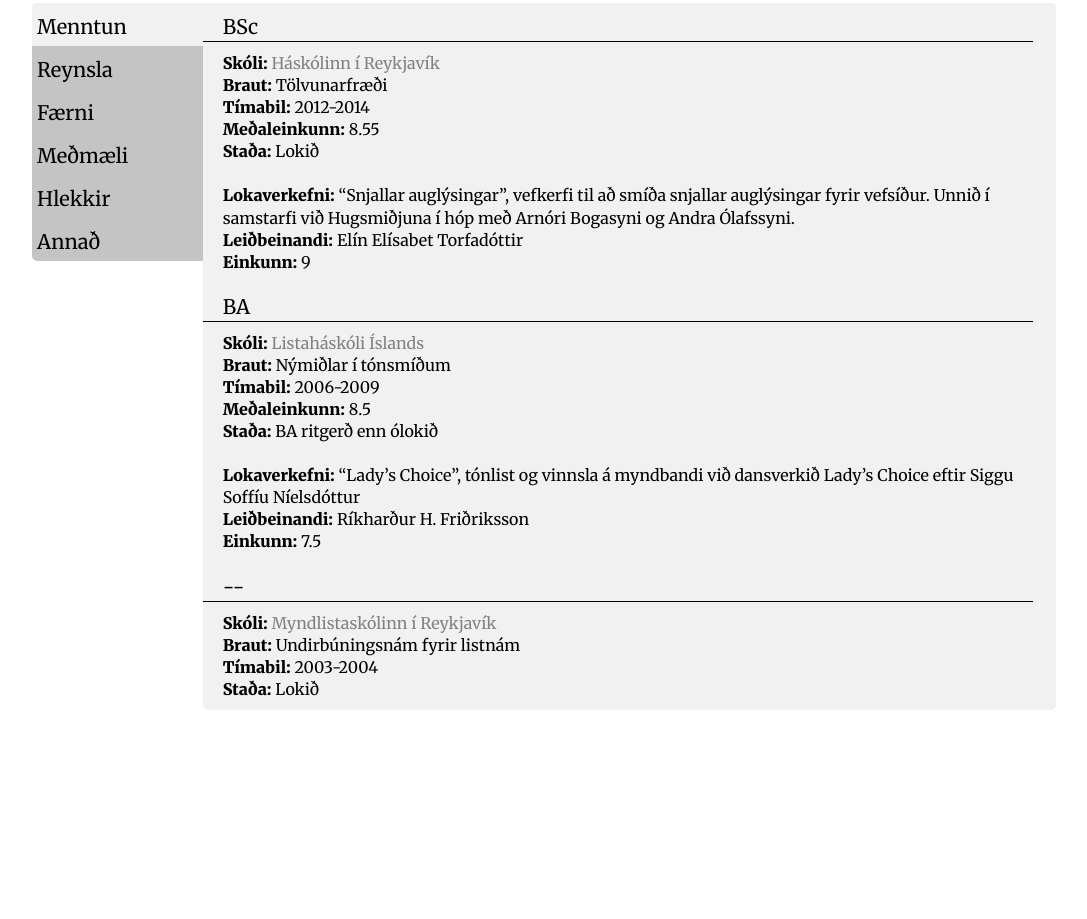
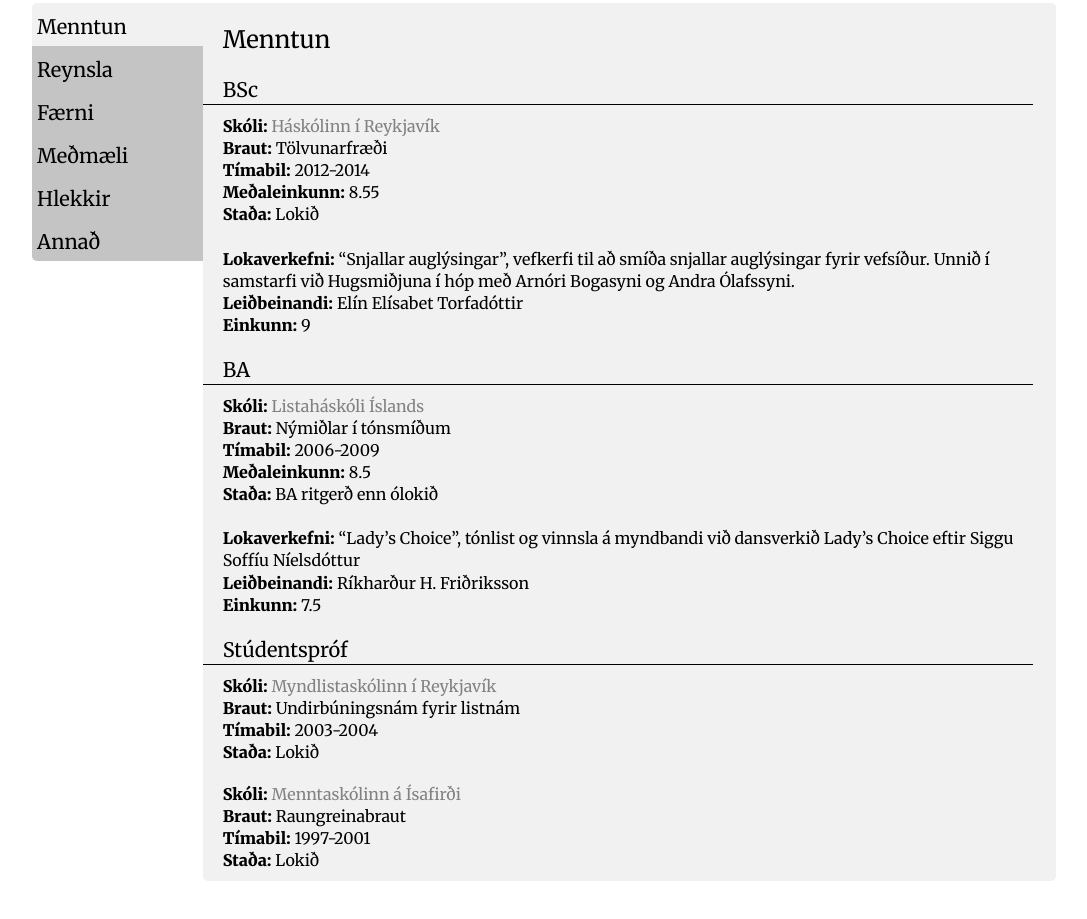
Before and after one commit to 7oi/7oi.github.io, a plain HTML site: page menntun.html in a window 1280 px wide. Shown: the part 321-1240 px from the top of the page, without its empty margins (96-1183 px from the left). Before the commit the page ends 1081 px from the top, so only its background shows below. Drawn offline with Linux system fonts and the light colour scheme; a script that the page names is missing.

Commit message:
Slight change to menntun

```diff
--- a/menntun.html
+++ b/menntun.html
@@ -29,6 +29,7 @@
   </div>
   <!-- END of Navigation -->
   <div class="content clearfix">
+    <h2>Menntun</h2>
     <h3>BSc</h3>
     <p>
       <strong>Skóli:</strong> <a href="http://www.ru.is">Háskólinn í Reykjavík</a><br>
@@ -53,11 +54,17 @@
       <strong>Leiðbeinandi:</strong> Ríkharður H. Friðriksson<br>
       <strong>Einkunn:</strong> 7.5
     </p>
-    <h3>--</h3>
+    <h3>Stúdentspróf</h3>
     <p>
       <strong>Skóli:</strong> <a href="http://www.myndlistaskolinn.is/">Myndlistaskólinn í Reykjavík</a><br>
       <strong>Braut:</strong> Undirbúningsnám fyrir listnám<br>
       <strong>Tímabil:</strong> 2003-2004<br>
+      <strong>Staða:</strong> Lokið
+    </p>
+    <p>
+      <strong>Skóli:</strong> <a href="http://www.misa.is/">Menntaskólinn á Ísafirði</a><br>
+      <strong>Braut:</strong> Raungreinabraut<br>
+      <strong>Tímabil:</strong> 1997-2001<br>
       <strong>Staða:</strong> Lokið
     </p>
   </div>
```
Also changed, not shown: 1 other file.
